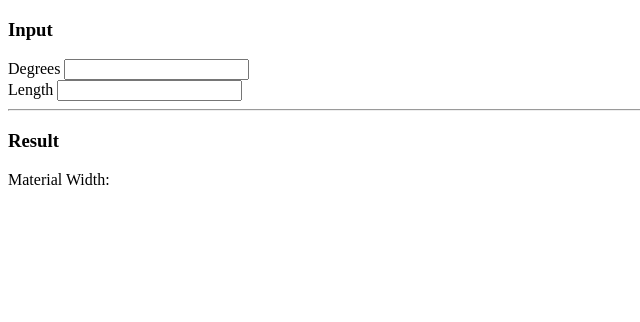
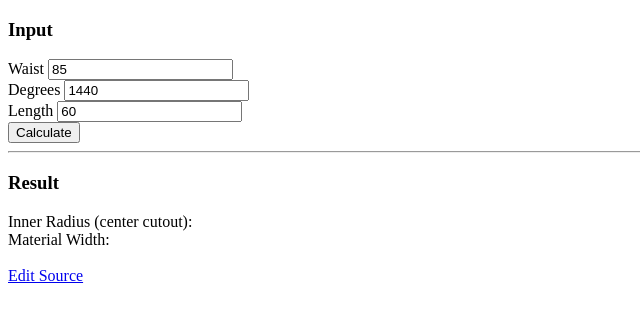
Before and after one commit to uplight-dev/skirt-calculator, a plain HTML site: page index.html in a window 1280 px wide. Shown: the whole page, without its empty margins (0-640 px from the left). Drawn offline with Linux system fonts and the light colour scheme.

Commit message:
Update index.html

```diff
--- a/index.html
+++ b/index.html
@@ -4,23 +4,40 @@
   <meta charset="utf-8">
   <meta name="viewport" content="width=device-width">
   <title>JS Bin</title>
-
-<script>
-  rMatWidth.innerHTML=1;
-</script>
-
+  <script>
+  function userVal(v) {
+  	return v.toFixed(2)
+  }
+  function onCalc() {
+    const PI=3.14;
+    const dgreeMul = dgree.value / 360
+    const fullCircleSkirtInnerRadius = Number(waist.value) / (2 * PI);
+    const innerRadius = fullCircleSkirtInnerRadius / dgreeMul
+    const outerRadius = innerRadius + Number(len.value)
+    const diameter = outerRadius * 2
+    const width = diameter * dgreeMul
+    elInnerRadius.innerText = userVal(innerRadius)
+    elMatWidth.innerText = userVal(width)
+  }
+  </script>
 </head>
 <body>
   <h3>Input</h3>
+  Waist
+  <input id="waist" value="85">
+  <br/>
   Degrees
-  <input name="dgree">
+  <input id="dgree" value="1440">
   <br/>
   Length
-  <input name="len">
+  <input id="len" value="60">
   <br/>
+  <input type="button" onclick="onCalc()" value="Calculate"></input>
   <hr/>
   <h3>Result</h3>
-  Material Width: <div id="rMatWidth"/>
+  Inner Radius (center cutout): <div id="elInnerRadius"></div>
+  Material Width: <div id="elMatWidth"></div>
   <br/>
+  <a href="https://jsfiddle.net/q5nr83fz/17/" target="_blank">Edit Source</a>
 </body>
 </html>
```
